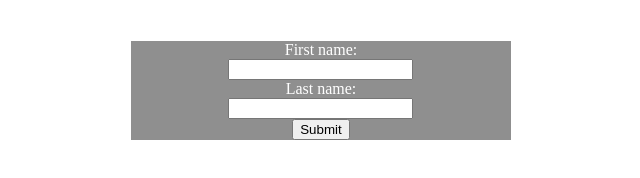
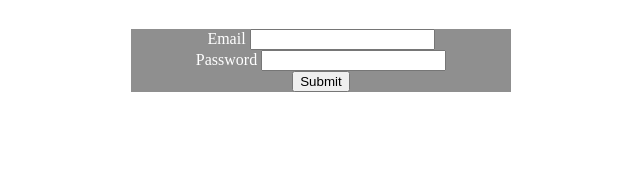
Before and after one commit to Eeps30/partpig, a plain HTML site: page src/assets/html/login.html in a window 1280 px wide. Shown: the whole page, without its empty margins (319-959 px from the left). Drawn offline with Linux system fonts and the light colour scheme.

Commit message:
Updated login form

```diff
--- a/src/assets/html/login.html
+++ b/src/assets/html/login.html
@@ -10,12 +10,14 @@
 <body>
     <div class="login">
             <form action="/action_page.php">
-                First name:<br>
-                <input type="text" name="firstname" value="">
-                <br>
-                Last name:<br>
-                <input type="text" name="lastname" value="">
-                <br>
+                <div>
+                    <label>Email</label>
+                    <input type="email">
+                </div>
+                <div>
+                    <label>Password</label>
+                    <input type="password">
+                </div>
                 <button>Submit</button>
             </form>
     </div>
```
